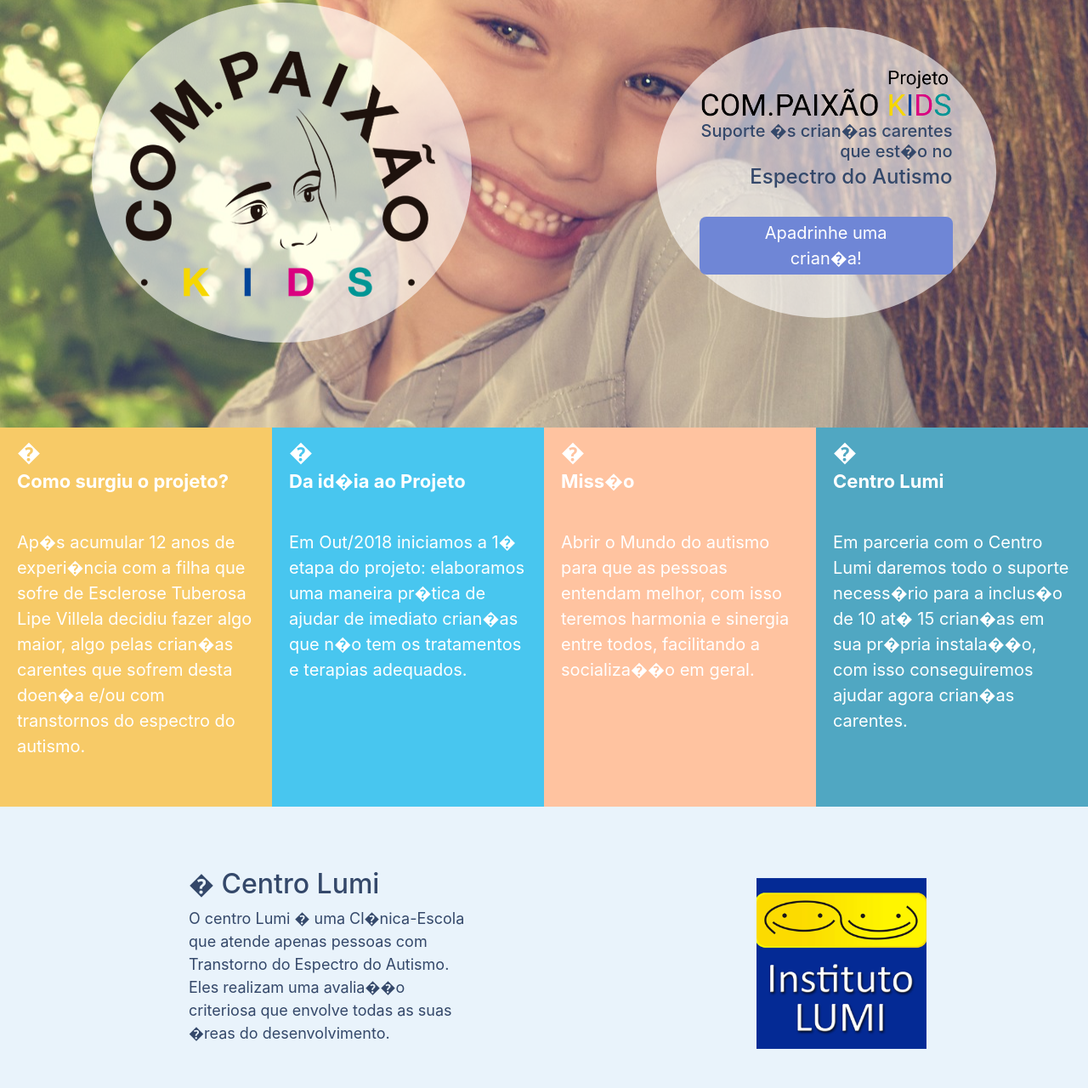
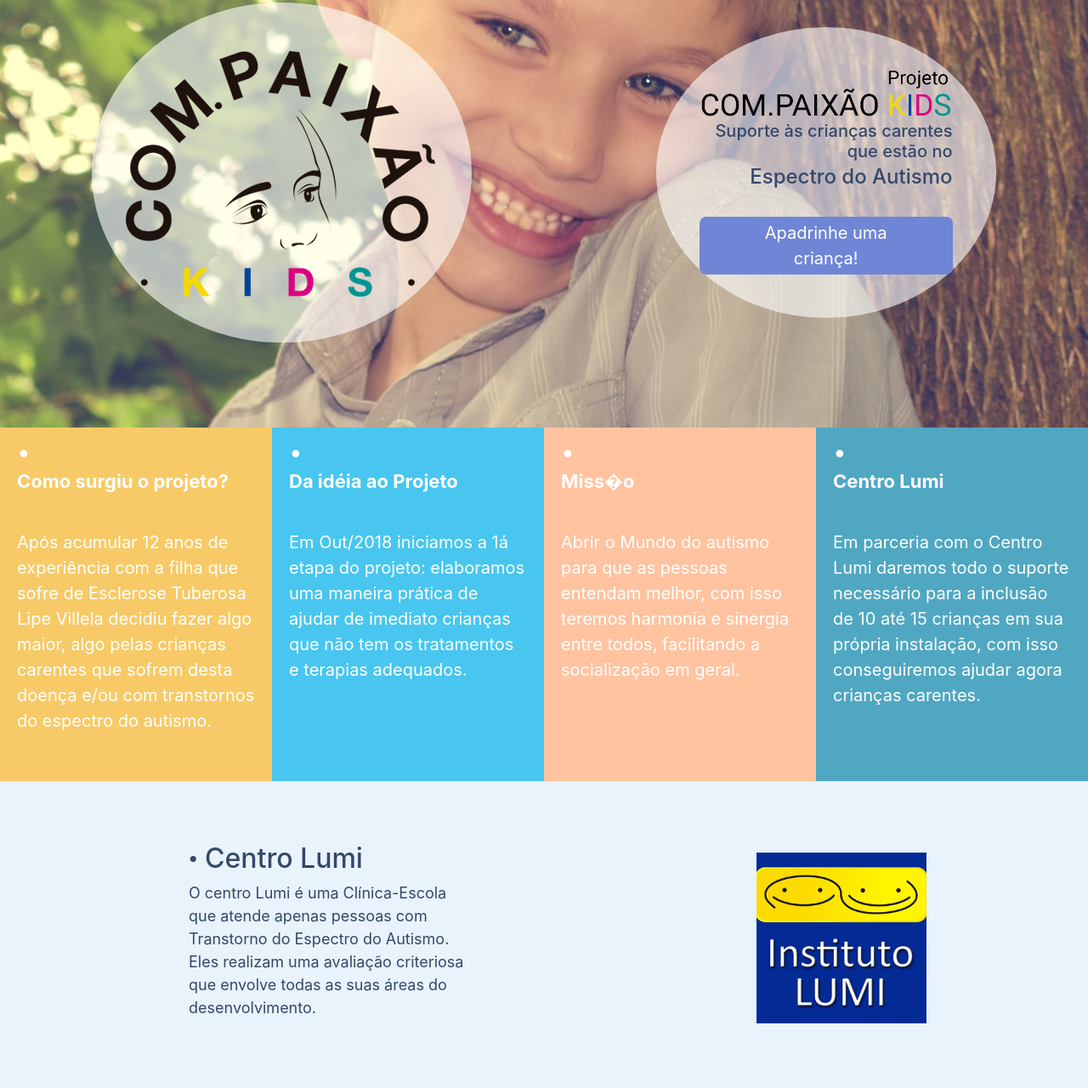
Before and after one commit to horta-tech/compaixaokids, a plain HTML site: page index.html in a window 1280 px wide. Shown: the part 167-1447 px from the top of the page at 85% size. Drawn offline with nearby package versions, Linux system fonts and the light colour scheme.

Commit message:
Correct text

```diff
--- a/index.html
+++ b/index.html
@@ -2,7 +2,7 @@
 
 <head>
     <!-- SEO Tags -->
-    <title>Compaix�o Kids | Apadrinhe uma crian�a!</title>
+    <title>Compaixão Kids | Apadrinhe uma criança!</title>
     <link rel="icon" type="image/x-icon" href="/images/logo_txt.png">
     <meta name="description" content="Suporte �s crian�as carentes que sofrem de Transtornos do Espectro do Autismo">
     <meta property="og:title" content="Apadrinhe uma crian�a!">
@@ -22,7 +22,7 @@
     <header>
         <div class="navbar-wrapper"></div>
         <div id="navbar">
-            <h1 class="text-logo d-none d-sm-block">COM.PAIX�O KIDS</h1>
+            <h1 class="text-logo d-none d-sm-block">COM.PAIXÃO KIDS</h1>
             <div class="nav-items">
                 <a href="#" class="nav-item">Home</a>
                 <a href="#sobre" class="nav-item">Sobre</a>
@@ -46,9 +46,9 @@
 
             <div class="banner-info">
                 <img src="/images/logo_txt.png" alt="PROJETO COM.PAIX�O KIDS" class="info-logo d-none d-sm-block">
-                <h5 class="banner-text">Suporte �s crian�as carentes que est�o no</h5>
+                <h5 class="banner-text">Suporte às crianças carentes que estão no</h5>
                 <h4 class="banner-text">Espectro do Autismo</h4>
-                <button class="call-to-action">Apadrinhe uma crian�a!</button>
+                <button class="call-to-action">Apadrinhe uma criança!</button>
 
             </div>
         </div>
@@ -57,24 +57,24 @@
 
         <section id="sobre">
             <div class="content-square yellow-bg">
-                <p class="sobre-icon">�</p>
+                <p class="sobre-icon">•</p>
                 <h3 class="sobre-title"><strong>Como surgiu o projeto?</strong></h3>
-                <p class="sobre-text">Ap�s acumular 12 anos de experi�ncia com a filha que sofre de Esclerose Tuberosa Lipe Villela decidiu fazer algo maior, algo pelas crian�as carentes que sofrem desta doen�a e/ou com transtornos do espectro do autismo.</p>
+                <p class="sobre-text">Após acumular 12 anos de experiência com a filha que sofre de Esclerose Tuberosa Lipe Villela decidiu fazer algo maior, algo pelas crianças carentes que sofrem desta doença e/ou com transtornos do espectro do autismo.</p>
             </div>
             <div class="content-square blue-bg">
-                <p class="sobre-icon">�</p>
-                <h3 class="sobre-title"><strong>Da id�ia ao Projeto</strong></h3>
-                <p class="sobre-text">Em Out/2018 iniciamos a 1� etapa do projeto: elaboramos uma maneira pr�tica de ajudar de imediato crian�as que n�o tem os tratamentos e terapias adequados.</p>
+                <p class="sobre-icon">•</p>
+                <h3 class="sobre-title"><strong>Da idéia ao Projeto</strong></h3>
+                <p class="sobre-text">Em Out/2018 iniciamos a 1á etapa do projeto: elaboramos uma maneira prática de ajudar de imediato crianças que não tem os tratamentos e terapias adequados.</p>
             </div>
             <div class="content-square pink-bg">
-                <p class="sobre-icon">�</p>
+                <p class="sobre-icon">•</p>
                 <h3 class="sobre-title"><strong>Miss�o</strong></h3>
-                <p class="sobre-text">Abrir o Mundo do autismo para que as pessoas entendam melhor, com isso teremos harmonia e sinergia entre todos, facilitando a socializa��o em geral.</p>
+                <p class="sobre-text">Abrir o Mundo do autismo para que as pessoas entendam melhor, com isso teremos harmonia e sinergia entre todos, facilitando a socialização em geral.</p>
             </div>
             <div class="content-square cian-bg">
-                <p class="sobre-icon">�</p>
+                <p class="sobre-icon">•</p>
                 <h3 class="sobre-title"><strong>Centro Lumi</strong></h3>
-                <p class="sobre-text">Em parceria com o Centro Lumi daremos todo o suporte necess�rio para a inclus�o de 10 at� 15 crian�as em sua pr�pria instala��o, com isso conseguiremos ajudar agora crian�as carentes.</p>
+                <p class="sobre-text">Em parceria com o Centro Lumi daremos todo o suporte necessário para a inclusão de 10 até 15 crianças em sua própria instalação, com isso conseguiremos ajudar agora crianças carentes.</p>
             </div>
         </section>
 
@@ -84,15 +84,15 @@
             <div class="">
                 <div class="lumi-content">
                     <div class="lumi-info">
-                        <h2><span style="color: #34486a; font-size: 30px; font-family: bold;">�</span> Centro Lumi</h2>
-                        <p>O centro Lumi � uma Cl�nica-Escola que atende apenas pessoas com Transtorno do Espectro do Autismo. Eles realizam uma avalia��o criteriosa que envolve todas as suas �reas do desenvolvimento.</p>
+                        <h2><span style="color: #34486a; font-size: 30px; font-family: bold;">•</span> Centro Lumi</h2>
+                        <p>O centro Lumi é uma Clínica-Escola que atende apenas pessoas com Transtorno do Espectro do Autismo. Eles realizam uma avaliação criteriosa que envolve todas as suas áreas do desenvolvimento.</p>
                     </div>
                     <img src="/images/instituto_LUMI.png" alt="Lumi logo" class="lumi-logo">
                 </div>
                 <div class="lumi-cards">
                     <div class="lumi-card">
                         <img src="/images/icon_child.png" alt="icone" class="lumi-card-image">
-                        <p>Atendem 6 alunos por sala com a supervis�o de 4 profissionais</p>
+                        <p>Atendem 6 alunos por sala com a supervisão de 4 profissionais</p>
                     </div>
                     <div class="lumi-card">
                         <img src="/images/icon_heart.png" alt="icone" class="lumi-card-image">
@@ -109,7 +109,7 @@
         <!-- Canais -->
 
         <section id="canais" class="blue-bg text-center">
-            <h2><span style="color: #f6c200; font-size: 30px; font-family: bold;">�</span> Canais</h2>
+            <h2><span style="color: #f6c200; font-size: 30px; font-family: bold;">•</span> Canais</h2>
             <div class="channel-content">
                 <iframe class="youtube-embed" src="https://www.youtube.com/embed/ci-Rgi2O2j4" frameborder="0" allow="accelerometer; autoplay; encrypted-media; gyroscope; picture-in-picture" allowfullscreen></iframe>
                 <div class="social-media-icons">
@@ -123,7 +123,7 @@
         <!-- Contato -->
 
         <section id="contato" class="text-center">
-            <h2><span style="color: #004498; font-size: 30px; font-family: bold;">�</span> Contato</h2>
+            <h2><span style="color: #004498; font-size: 30px; font-family: bold;">•</span> Contato</h2>
             <form role="form" action="https://formspree.io/lipe@sinapseseguros.com.br" class="contact-form" method="POST">
                 <input type="text" class="form-input" placeholder="Nome">
                 <input type="email" class="form-input" placeholder="E-mail">
```
